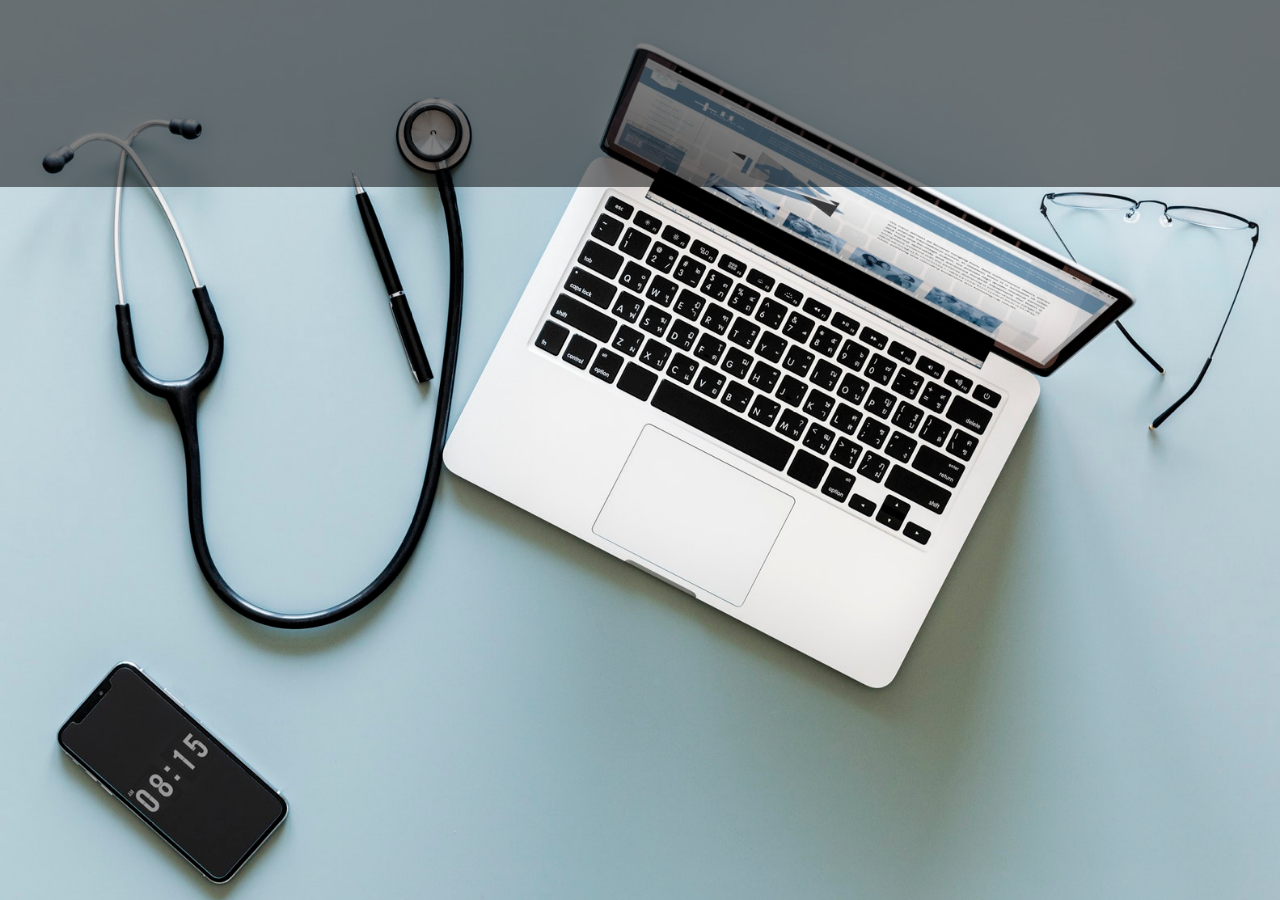
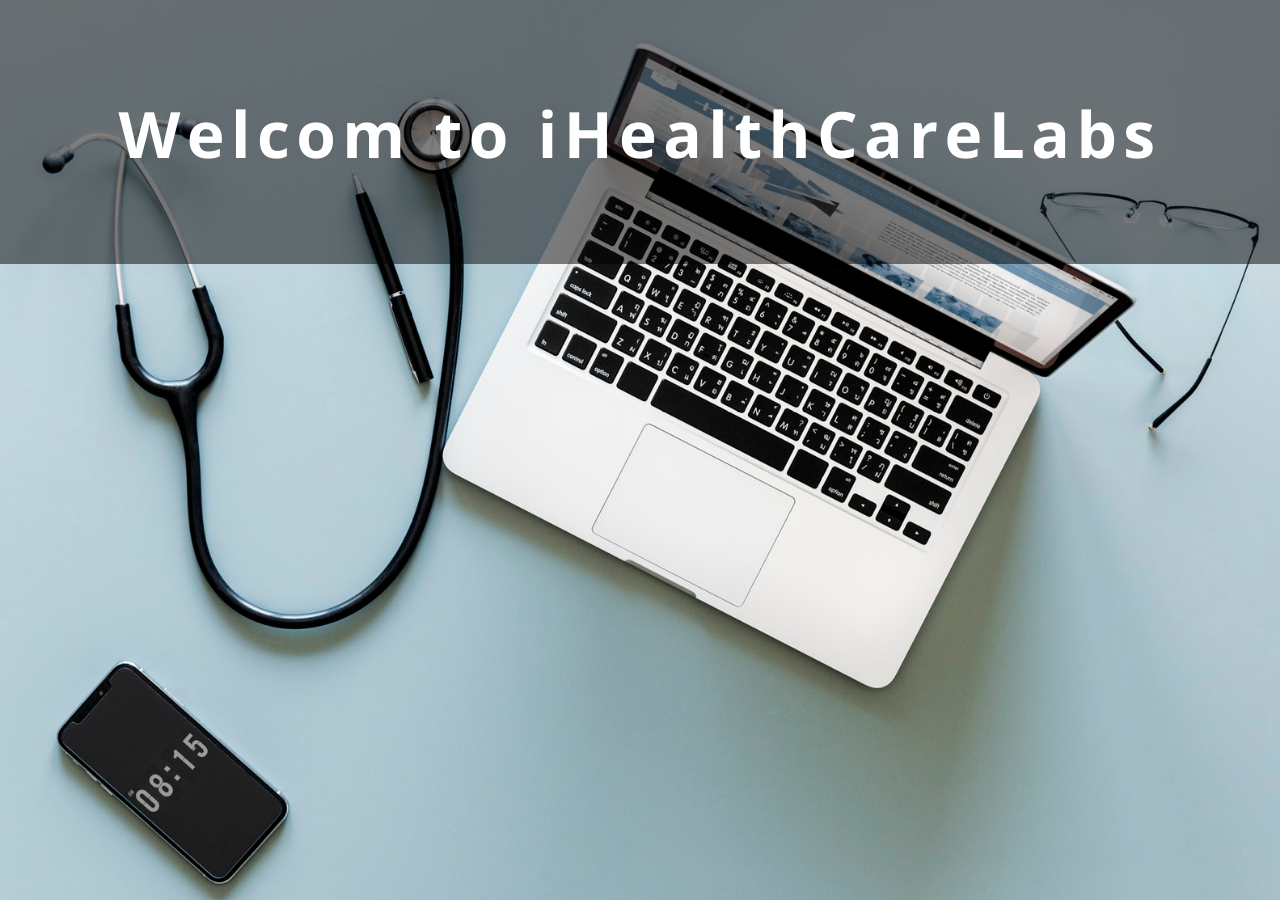
Before and after one commit to ihealthcarelabs/ihealthcarelabs, a Jekyll site: the page built from index.html, in a window 1280 px wide. Built offline with Jekyll 4.4.1, drawn with Linux system fonts in a browser that asks for light colours; nearby versions of some CDN libraries.

```diff
--- a/index.html
+++ b/index.html
@@ -29,8 +29,8 @@
                 <img src="{{ site.avatar_img_path }}" id="avatar">
             {% endif %}
 
-            <h1>{{ site.name }}</h1>
-            <h3>{{ site.description }}</h3>
+            <h1>Welcom to iHealthCareLabs</h1>
+            <h3></h3>
 
                 <ul>
                     {% if site.github_username %}
```
